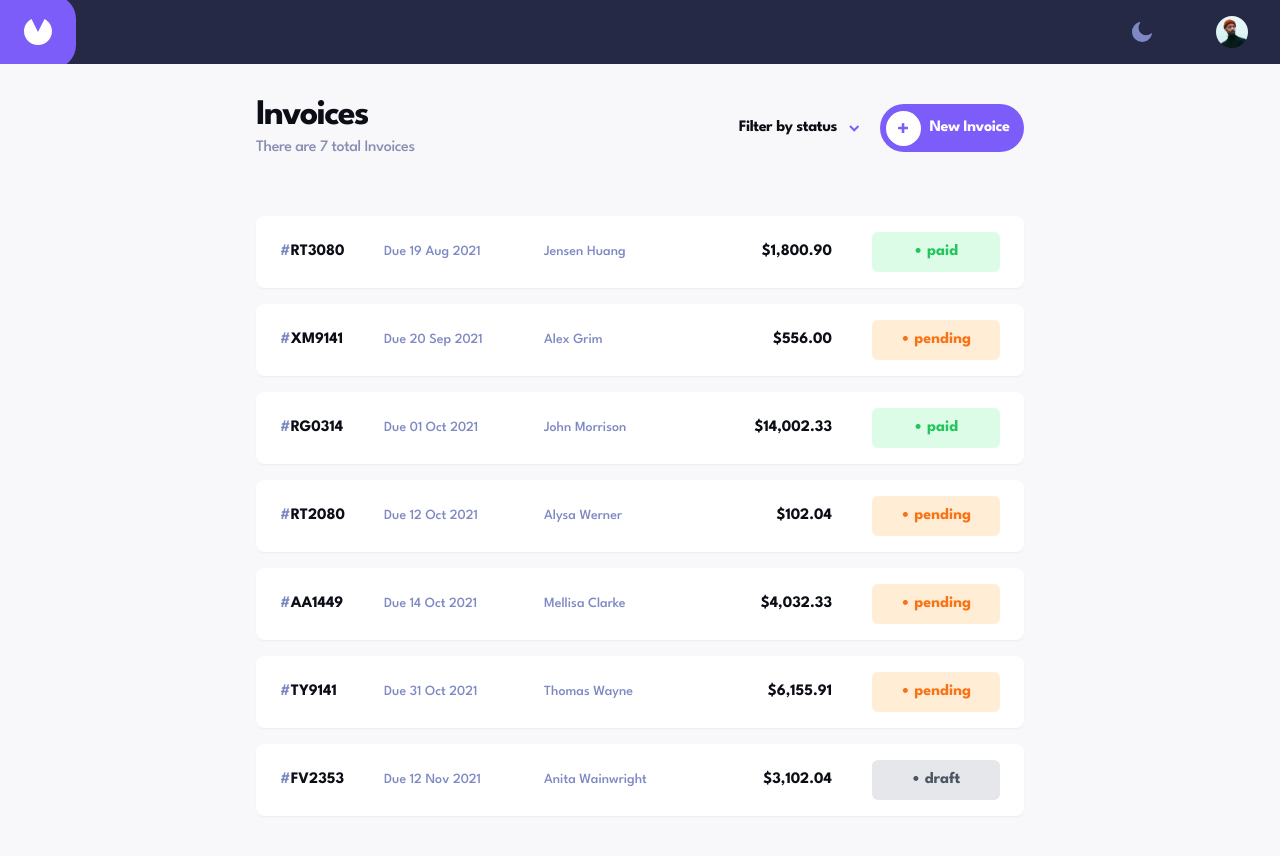
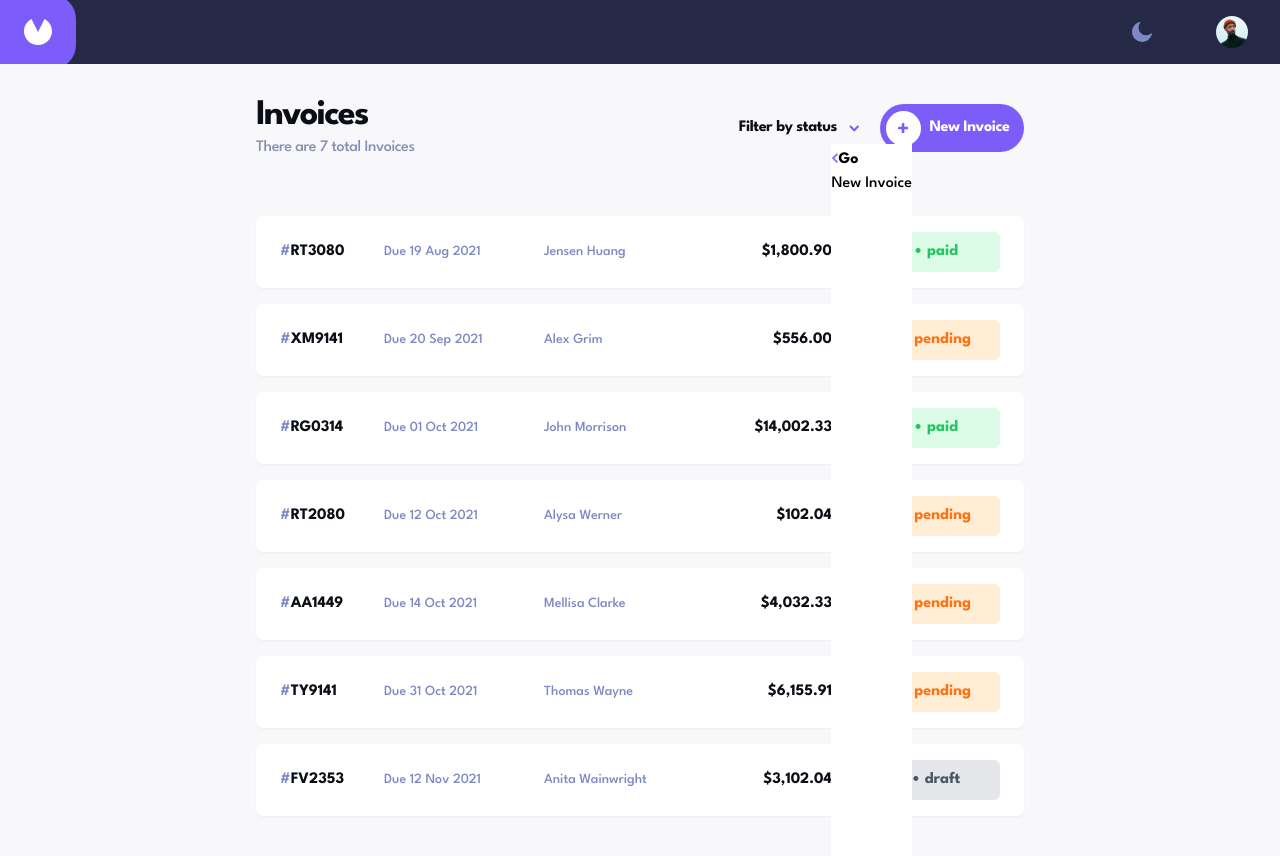
Before and after one commit to JomersDev/invoicely, a React (Vite) app: page / in a window 1280 px wide. Shown: the top 856 px of the page. Built offline with nearby package versions, Linux system fonts and the light colour scheme.

Commit message:
created new Invoice toggle feature

```diff
--- a/src/Components/Buttons/NewInvoiceBtn.jsx
+++ b/src/Components/Buttons/NewInvoiceBtn.jsx
@@ -1,7 +1,7 @@
 export default function NewInvoiceBtn(props) {
     return (
         <button
-        onClick={() => props.addInvoice()}
+        onClick={props.handleShowNewInvoice}
         className="flex items-center justify-center w-24 h-12 font-bold text-white bg-violet gap-x-2 rounded-3xl md:w-36">
             <img
                 className="p-3 -ml-2 bg-white rounded-full"
--- /dev/null
+++ b/src/Components/InvoiceList/NewInvoiceForm.jsx
@@ -0,0 +1,18 @@
+export default function NewInvoiceForm(props) {
+
+    return (
+        <div className="absolute min-h-screen bg-white top-10 right-28">
+            <div
+                onClick={props.handleShowNewInvoice}
+                className="flex items-center justify-start">
+                    <img src="/public/icon-arrow-left.svg" alt="arrow right icon" />
+                    <p className="mt-1 font-bold">
+                        Go
+                    </p>
+            </div>
+            <h1>
+                New Invoice
+            </h1>
+        </div>
+    )
+}
--- a/src/Pages/InvoiceList.jsx
+++ b/src/Pages/InvoiceList.jsx
@@ -2,8 +2,16 @@ import { useState } from "react";
 import NewInvoiceBtn from "../Components/Buttons/NewInvoiceBtn";
 import InvoiceCard from "../Components/InvoiceList/InvoiceCard";
 import Empty from "../Components/InvoiceList/Empty";
+import NewInvoiceForm from "../Components/InvoiceList/newInvoiceForm";
 
 export default function InvoiceList(props) {
+
+    const [showNewInvoice, setShowNewInvoice] = useState(true)
+
+    function handleShowNewInvoice() {
+        console.log('test')
+        setShowNewInvoice(prev => !prev)
+    }
 
     return (
         <section className="min-h-screen px-6 pt-8 bg-ghost-white md:px-12 lg:w-full lg:px-80">
@@ -16,14 +24,15 @@ export default function InvoiceList(props) {
                         <span className="hidden md:inline-block">There are </span> {props.invoices.length} <span className="hidden md:inline-block">total </span> Invoices
                     </p>
                 </div>
-                <div className="flex gap-x-5">
+                <div className="relative flex gap-x-5">
                     <div className="flex items-center gap-x-3">
                         <p className="font-bold tracking-tight text-chinese-black">
                             Filter <span className="hidden md:inline-block">by status</span>
                         </p>
                         <img src="/icon-arrow-down.svg" alt="down arrow" />
                     </div>
-                    <NewInvoiceBtn addInvoice={props.addInvoice}/>
+                    <NewInvoiceBtn addInvoice={props.addInvoice} handleShowNewInvoice={handleShowNewInvoice}/>
+                    {showNewInvoice && <NewInvoiceForm handleShowNewInvoice={handleShowNewInvoice}/>}
                 </div>
             </div>
             <div className="flex flex-col items-center mt-8 gap-y-4 md:mt-14">
```
